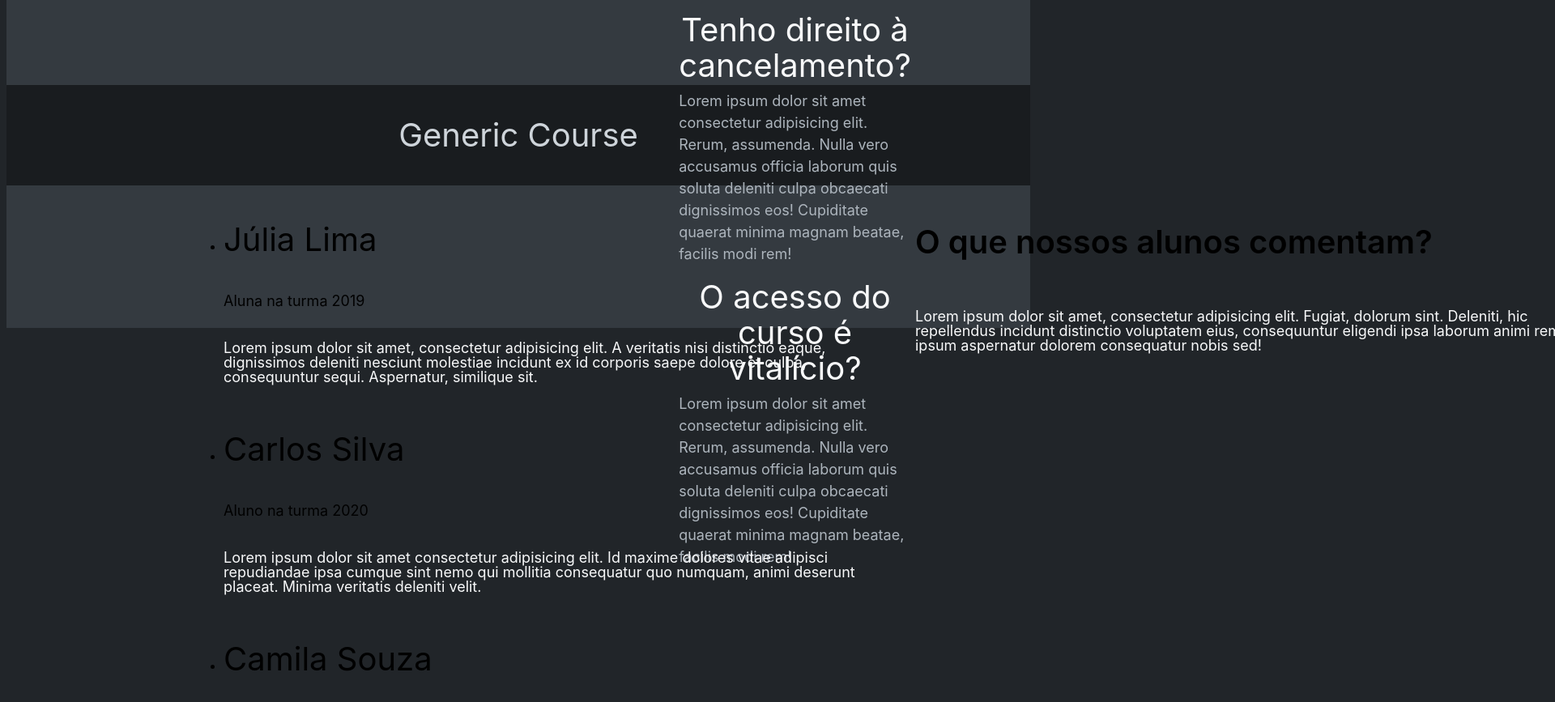
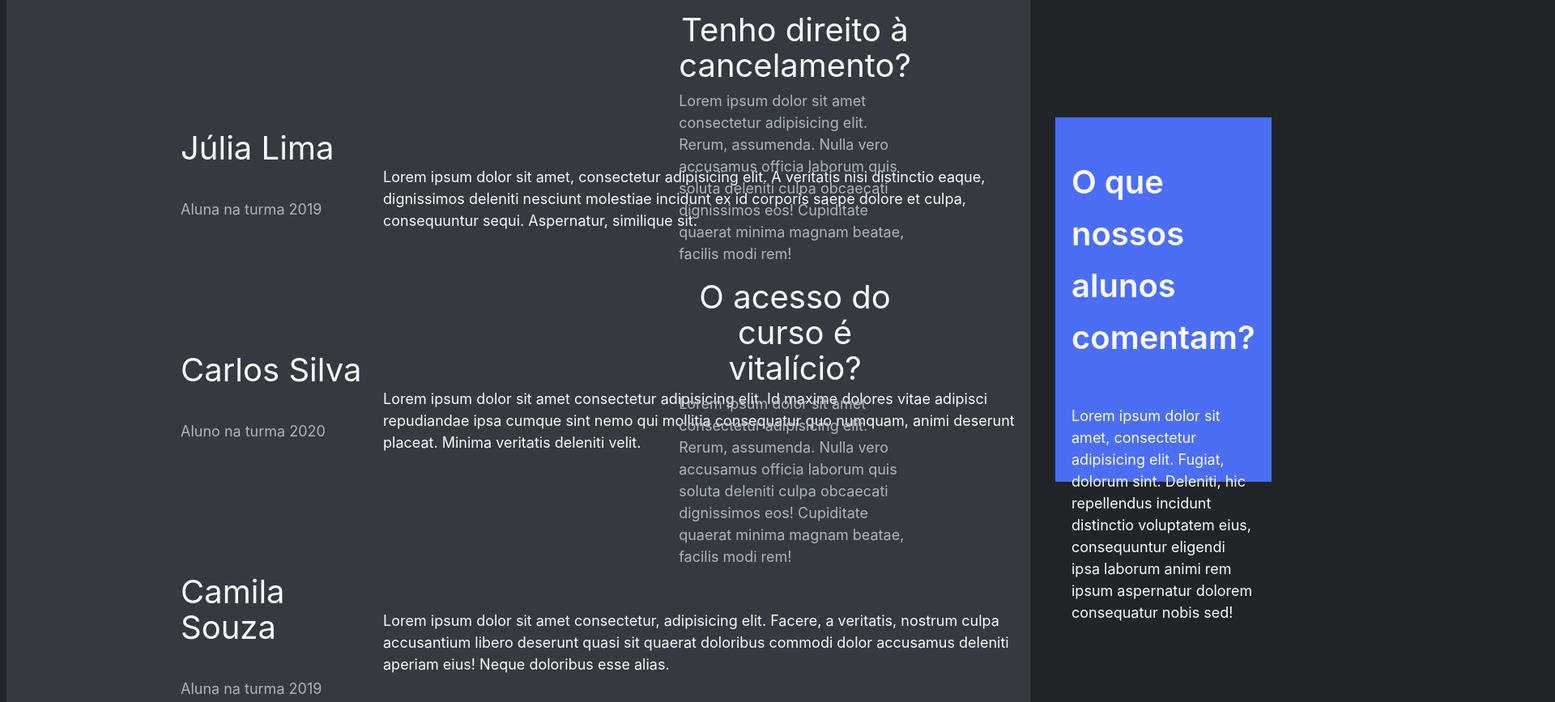
Before and after one commit to Kenzie-Academy-Brasil-Developers/Kenzie-Academy-Brasil-Developers-m2-criando-site-institucional-generico_KallebyX, a plain HTML site: page index.html in a window 1280 px wide. Shown: the part 1466-2333 px from the top of the page at 81% size, 1920 px wide, since content can reach past the window. Drawn offline with Linux system fonts and the light colour scheme.

Commit message:
Update section4.css

```diff
--- a/src/styles/section4.css
+++ b/src/styles/section4.css
@@ -1,121 +1,75 @@
 .section4 {
-    width: 1500px;
     display: flex;
-    flex-direction: row;
-    justify-content: space-between;
-    align-items: flex-start;
-    padding: 100px 236px;
-    gap: 24px;
-    position: absolute;
-    left: 0;
-    top: 1600px;
+    justify-content: space-evenly;
+    background-color: var(--grey-2);
 }
 
-.section4Div1 {
-    display: flex;
-    flex-direction: column;
-    justify-content: flex-start;
-    align-items: flex-start;
-    gap: 24px;
-    flex: 1;
+.section4__div1 {
+    margin-left: 175px;
 }
 
-.section4Div1 ul {
+.section4__div1 ul {
     display: flex;
     flex-direction: column;
     gap: 24px;
 }
 
-.section4Div1 ul li {
+.section4__div1 ul li {
     display: flex;
     align-items: flex-start;
-    position: relative;
 }
 
-.section4Div1 ul li span {
-    width: 197.69px;
-    height: 135px;
-    position: relative;
+.section4__div1 ul li div {
+    display: flex;
+    justify-content: center;
+    align-items: center;
 }
 
-.section4Div1 ul li .description {
-    position: absolute;
-    top: 18px;
+.section4__div1 ul li span {
+    width: 250px;
+    height: 250px;
+    word-wrap: break-word;
+}
+
+.section4__div1 ul li .description {
+    display: flex;
+    align-items: center;
+    justify-content: center;
     left: calc(100% + 20px);
     width: 830px;
-    font-family: 'Inter';
-    font-weight: 400;
-    font-size: 18px;
-    line-height: 100%;
     color: var(--grey-5);
     word-wrap: break-word;
 }
 
-.section4Div1 ul li h3 {
-    font-family: 'Inter';
-    font-weight: 500;
-    font-size: 28px;
-    line-height: 150%;
+.section4__div1 ul li h3 {
     color: var(--grey-5);
 }
 
-.section4Div1 ul li p {
-    position: absolute;
-    top: 50px;
-    font-family: 'Inter';
-    font-weight: 400;
-    font-size: 18px;
-    line-height: 150%;
+.section4__div1 ul li p {
     color: var(--grey-3);
 }
 
-.description {
+.description p{
     display: inline-flex;
-    width: 830px;
-    font-family: 'Inter';
-    font-weight: 400;
-    font-size: 18px;
-    line-height: 100%;
     color: var(--grey-5);
-    word-wrap: break-word;
 }
 
-.section4Div2 {
+.section4__div2 {
     display: flex;
     flex-direction: column;
-    justify-content: center;
-    align-items: center;
-    align-self: flex-start;
-    margin-left: 24px; /* Adicionado espaçamento à esquerda */
-    background: var(--brand-1);
-    flex: none;
-    flex-wrap: nowrap;
-    align-content: center;
+    align-items: flex-start;
+    padding: 15px 20px;
+    width: 446px;
+    height: 420px;
+    background-color: var(--brand-1);
+    margin-top: 40px;
 }
 
-.section4Div2 h2 {
-    font-family: 'Inter';
-    font-weight: 600;
-    font-size: 32px;
-    line-height: 44.8px;
+.section4__div2 h2 {
+    display: flex;
     color: var(--grey-5);
-    width: 342px;
-    height: 90px;
-    flex: none;
-    order: 0;
-    flex-grow: 0;
 }
 
-.section4Div2 p {
-    font-family: 'Inter';
-    font-weight: 400;
-    font-size: 18px;
-    line-height: 100%;
+.section4__div2 p {
     color: var(--grey-5);
-    width: 307px;
-    height: 135px;
-    flex: none;
-    order: 1;
-    flex-grow: 0;
-    padding-top: 0px;
 }
```
